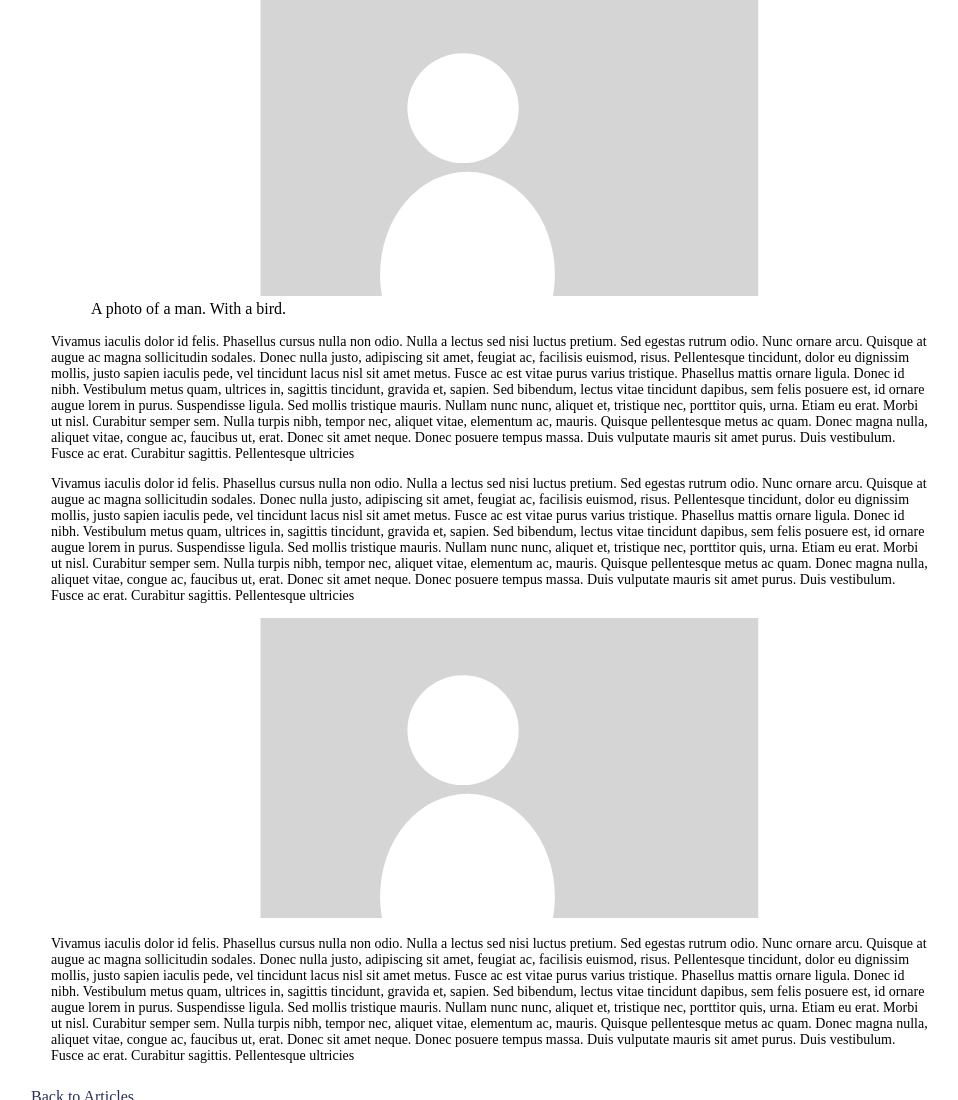
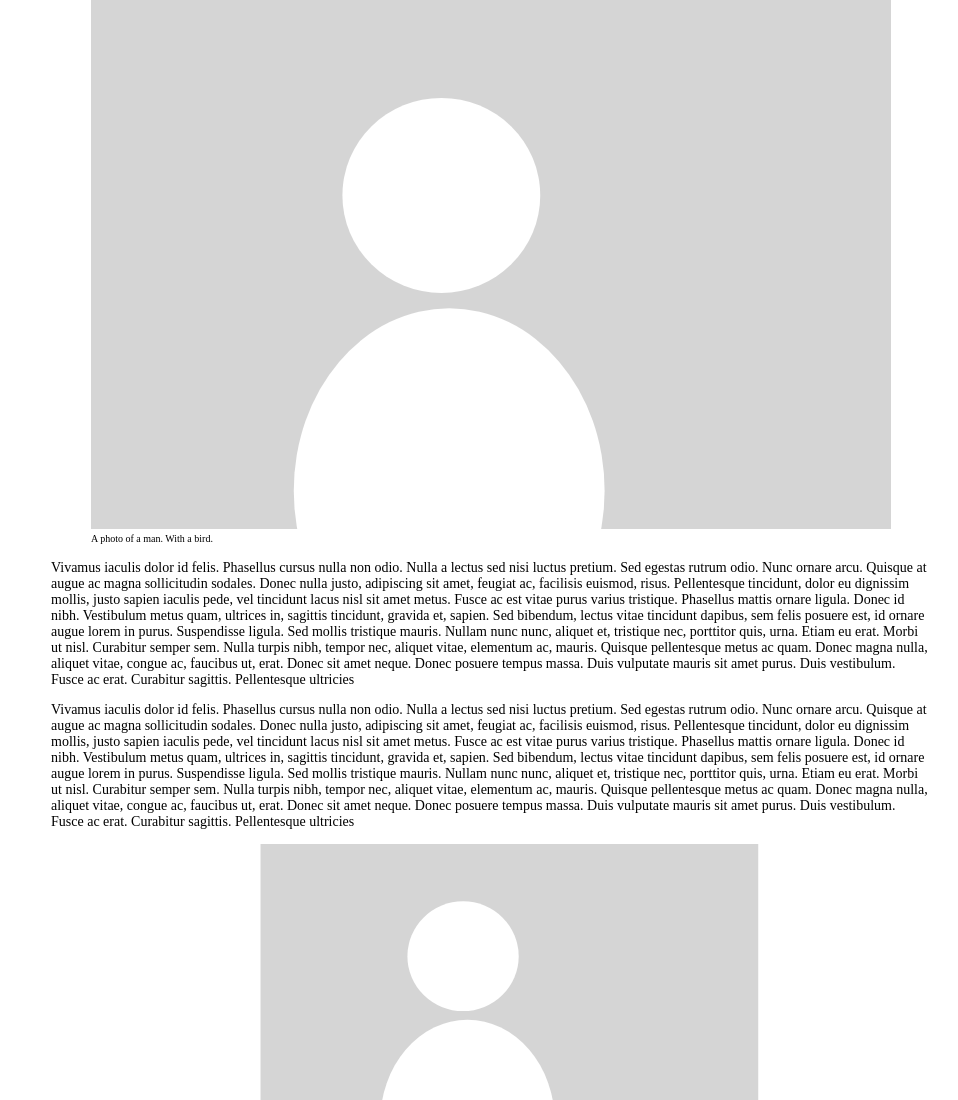
Before and after one commit to dpitts00/wildcatpost, a plain HTML site: page articles/feature-article.html in a window 1280 px wide. Shown: the part 1597-2697 px from the top of the page, without its empty margins (149-1107 px from the left). Drawn offline with Linux system fonts and the light colour scheme; files whose address does not match are found by name; a web font is replaced by a local one.

Commit message:
Add files via upload

```diff
--- a/style.css
+++ b/style.css
@@ -5,6 +5,7 @@
 :root {
   --waldorf-blue: #28325B;
   --light-waldorf-blue: #545b88;
+  --image-width: window.width * 551/980;
 }
 
 body {
@@ -102,6 +103,15 @@ img {
 article img {
   width: 100%;
   height: 300px;
+}
+
+figure img {
+  width: 100%;
+  height: var(--image-width);
+}
+
+figcaption {
+  font-size: 10px;
 }
 
 h4 {
```
Also changed, not shown: articles.html (+2 -2 lines).
